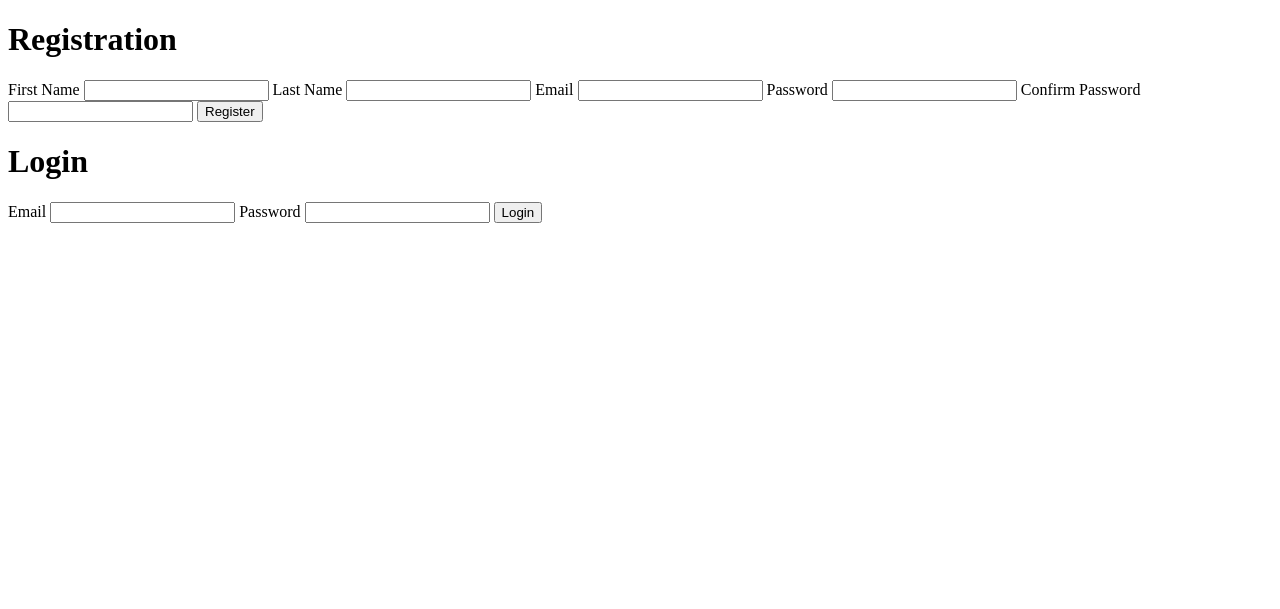
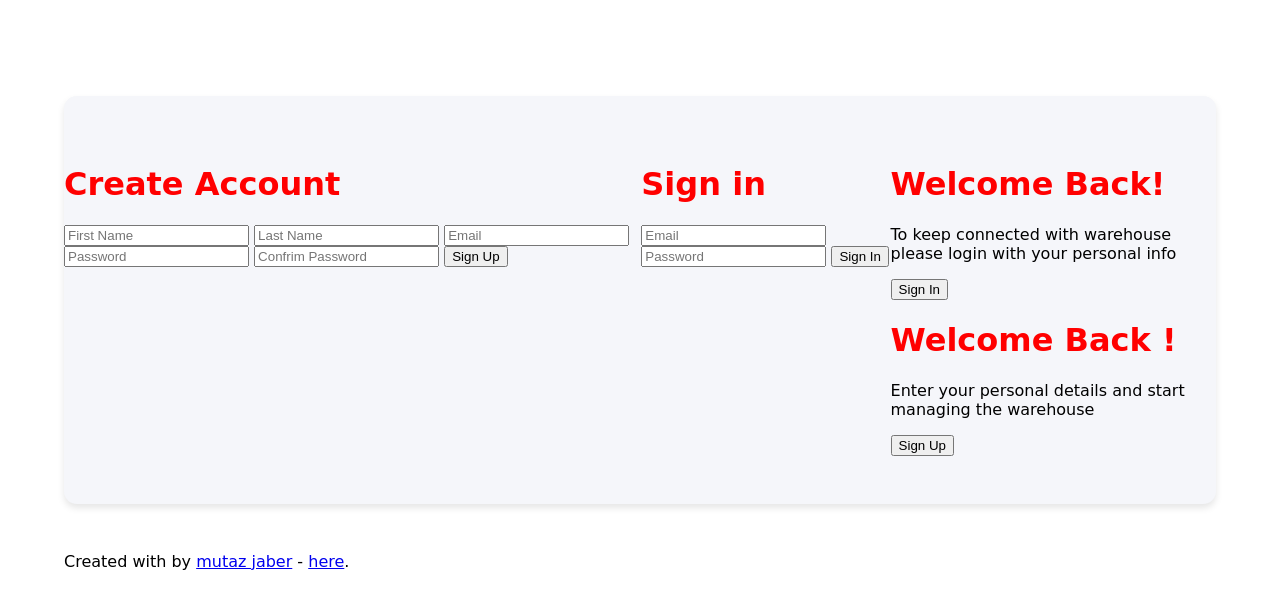
Before and after one commit to AmrGharaba/python_project, a Django app: template warehouse_app/templates/login_reg.html in a window 1280 px wide. Shown: the top 609 px of the page. Run offline with Django 4.2, Linux system fonts and the light colour scheme; the template is opened without the code that fills it, so the values that code supplies are empty.

Commit message:
updated login and registration page

```diff
--- /dev/null
+++ b/warehouse_app/static/login_reg.css
@@ -0,0 +1,92 @@
+body {
+    font-family: cursive;
+    display: flex;
+    justify-content: center;
+    flex-direction: column;
+    margin: 5%;
+}
+.container{
+    width: 100%;
+    height: auto;
+    margin: 2rem 0;
+    padding: 3rem 0;
+    background-color:#f5f6fa;
+    border-radius: .8rem;
+    box-shadow: 0px 4px 7px rgba(0, 0, 0, 0.1);
+    display: flex;
+}
+h1{
+    color: red;
+}
+.titleo{
+    text-align: center;
+    color: #2b78e4;
+}
+.erorrs{
+    background-color: rgb(205, 143, 143)(206, 109, 109);
+}
+.Register{
+    display: flex;
+    flex-direction: column;
+    width: 80%;
+    padding-left: 30px;
+}
+label{
+    font-size: 15px;
+
+}
+.inputs{
+    margin: 10px;
+    display: flex;
+    justify-content: normal;
+    align-items: flex-start;
+}
+.inputs input{
+    width: -webkit-fill-available
+}
+
+.inputs label{
+    width: 100%;
+}
+.button{
+    width: 20%;
+    margin-left: 78%;
+    margin-top: 15px;
+}
+.gray-button{
+    background-color: #dddddd;
+}
+.wallPage {
+    width: 800px;
+    margin: 0 auto;
+}
+.nav-bar {
+    display: flex;
+    align-items: center;
+    justify-content: space-between;
+    /* border-bottom: 2px solid black; */
+    margin-bottom: 20px;
+}
+.right-nav {
+    display: flex;
+    align-items: end;
+    flex-direction: column;
+}
+.right-nav p {
+    margin-right: 10px;
+}
+.gray-button a{
+    text-decoration: none;
+    color: black;
+
+}
+.gray-button{
+    background-color: #dddddd;
+    margin: 2px;
+}
+.welcome-div{
+    height: 40vh;
+}
+.report{
+    margin: 0 10% 0 10%;
+}
--- a/warehouse_app/templates/login_reg.html
+++ b/warehouse_app/templates/login_reg.html
@@ -3,10 +3,15 @@
 <head>
     <meta charset="UTF-8">
     <meta name="viewport" content="width=device-width, initial-scale=1.0">
-    <title>Login & Registration</title>
+    {% load static %}
+    <link rel="stylesheet" href="{% static 'login_reg.css' %}" />
+    <!-- <link rel="stylesheet" href="style.css"> -->
+
+    <title>login_Registration</title>
 </head>
 <body>
-    <h1>Registration</h1>
+<div class="container" id="container">
+	<div class="form-container sign-up-container">
 		{% if messages %}
 			<ul class="messages">
 				{% for message in messages %}
@@ -16,27 +21,64 @@
 		{% endif %}
 		<form action="/register" method="post">
 			{% csrf_token %}
-        <label for="first_name">First Name</label>
-        <input type="text" name="first_name">
-        <label for="last_name">Last Name</label>
-        <input type="text" name="last_name">
-        <label for="email">Email</label>
-        <input type="text" name="email" >
-        <label for="password">Password</label>
-        <input type="password" name="password">
-        <label for="confrim_password">Confirm Password</label>
-        <input type="password" name="confrim_password">
-        <input type="submit" value="Register">
+			<h1 id="wight-color">Create Account</h1>
+			<input type="text" placeholder="First Name" name="first_name"/>
+			<input type="text" placeholder="Last Name" name="last_name"/>
+			<input type="email" placeholder="Email" name="email" />
+			<input type="password" placeholder="Password" name="password" />
+			<input type="password" placeholder="Confrim Password" name="confrim_password" />
+			<button value="Register" >Sign Up</button>
 		</form>
-    </form>
-    <h1>Login</h1>
+	</div>
+	<div class="form-container sign-in-container">
 		<form action="/login" method="post">
 			{% csrf_token %}
-        <label for="email">Email</label>
-        <input type="text" name="email" >
-        <label for="password">Password</label>
-        <input type="password" name="password">
-        <input type="submit" value="Login">
+			<h1 id="wight-color">Sign in</h1>
+			<input type="email" placeholder="Email" name="email"/>
+			<input type="password" placeholder="Password" name="password" />
+
+			<button value="Login">Sign In</button>
 		</form>
+	</div>
+	<div class="overlay-container">
+		<div class="overlay">
+			<div class="overlay-panel overlay-left">
+				<h1>Welcome Back!</h1>
+				<p>To keep connected with warehouse please login with your personal info</p>
+				<button class="ghost" id="signIn">Sign In</button>
+			</div>
+			<div class="overlay-panel overlay-right">
+				<h1 >Welcome Back !</h1>
+				<p>Enter your personal details and start managing the warehouse</p>
+				<button class="ghost" id="signUp">Sign Up</button>
+			</div>
+		</div>
+	</div>
+</div>
+
+<footer>
+	<p>
+		Created with <i class="fa fa-heart"></i> by
+		<a target="_blank" href="#">mutaz jaber</a>
+		-
+		<a target="_blank" href="#">here</a>.
+	</p>
+</footer>
+
 </body>
+<script>
+
+
+const signUpButton = document.getElementById('signUp');
+const signInButton = document.getElementById('signIn');
+const container = document.getElementById('container');
+
+signUpButton.addEventListener('click', () => {
+	container.classList.add("right-panel-active");
+});
+
+signInButton.addEventListener('click', () => {
+	container.classList.remove("right-panel-active");
+});
+</script>
 </html>
```
Lines whose indentation alone changed are shown as unchanged.
